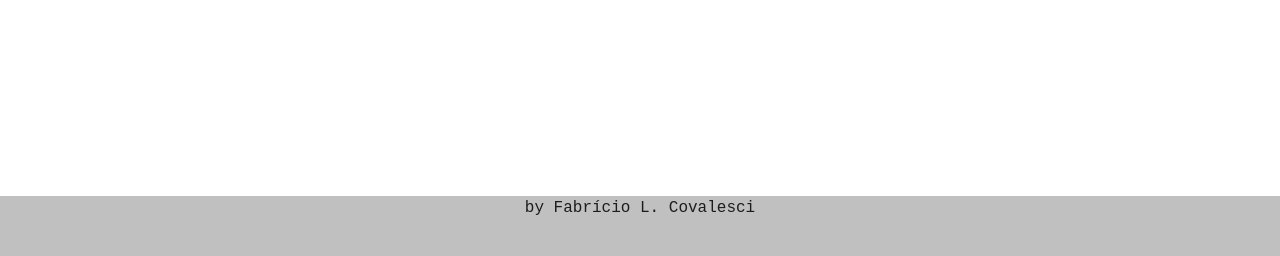
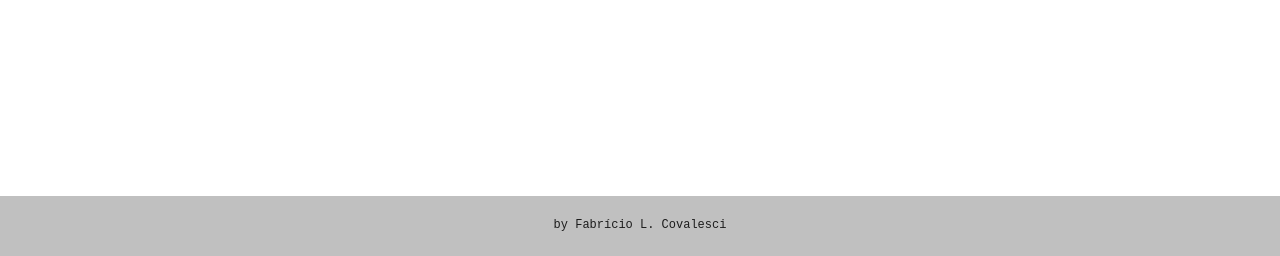
Before and after one commit to fabriciocovalesci/genialshare, a Django app: page /about/ in a window 1280 px wide. Shown: the part 544-800 px from the top of the page. Run offline with Django 3.2, Linux system fonts and the light colour scheme; parts of the project's set-up code (start-up, migrations or seed data) failed here and were passed over; some libraries are stand-ins or nearby versions; some web fonts are replaced.

Commit message:
alterado about

```diff
--- a/static/css/estilos.css
+++ b/static/css/estilos.css
@@ -49,6 +49,12 @@ header{
     text-align: center;
 }
 
+.descricao-footer{
+    text-align: center;
+    margin-top: 20px;
+    font-size: 12px;
+}
+
 footer {
     background-color: #C0C0C0;
     width: 100%;
```
